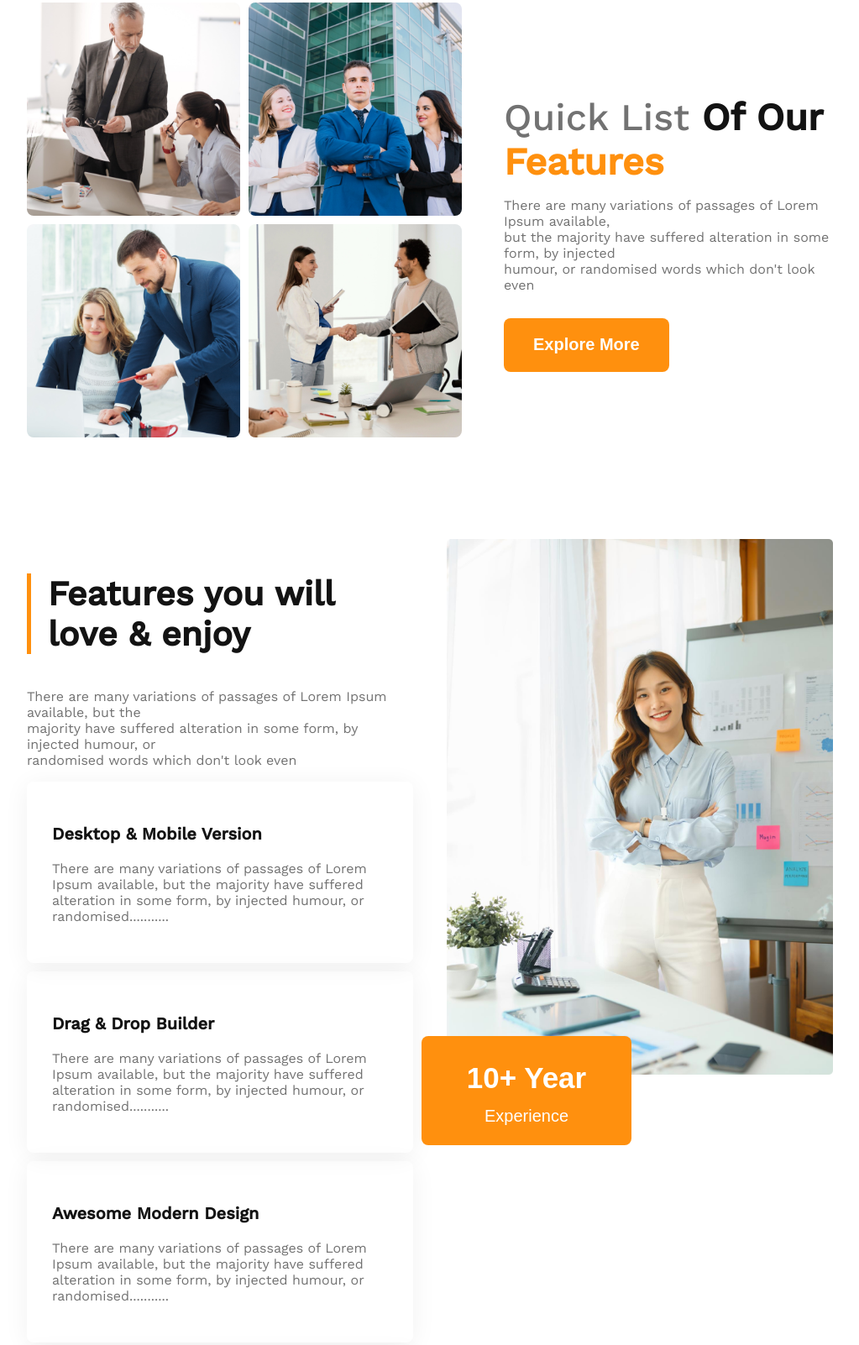
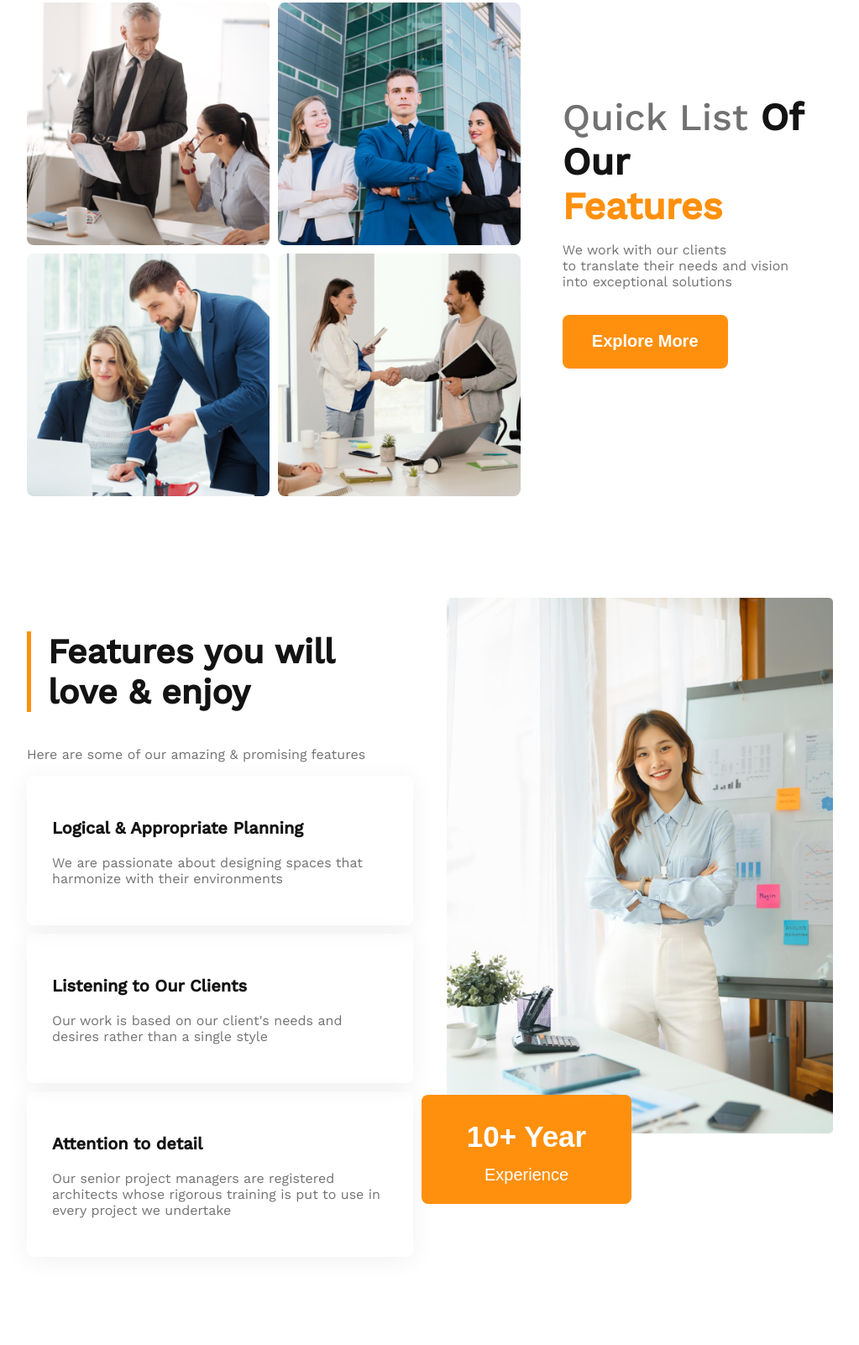
Before and after one commit to farzanahoque2021/second-assignment, a plain HTML site: page index.html in a window 1280 px wide. Shown: the part 1169-2771 px from the top of the page at 84% size, without its empty margins (128-1151 px from the left). Drawn offline with nearby package versions, Linux system fonts and the light colour scheme.

Commit message:
almost done

```diff
--- a/index.html
+++ b/index.html
@@ -40,8 +40,8 @@
 
                 </div>
                 <div class="header-description">
-                    <p>There are many variations of passages of Lorem Ipsum available, but the majority have suffered
-                        alteration in <br>some form, by injected humour, or randomised words which don't look even </p>
+                    <p>G3 provides high quality architectural and interior design solutions to <br>corporations,
+                        institutions, developers, and property owners </p>
 
                 </div>
                 <div>
@@ -70,9 +70,8 @@
                                 id="feature-color">Features</span></h4>
                     </div>
                     <div class="feature-description">
-                        <p>There are many variations of passages of Lorem Ipsum available,<br> but the majority have
-                            suffered alteration in some form, by injected<br> humour, or randomised words which don't
-                            look even</p>
+                        <p> We work with our clients<br> to translate their needs and vision<br> into exceptional
+                            solutions</p>
                     </div>
                     <div>
                         <button class="btn-primary">Explore More</button>
@@ -89,32 +88,23 @@
                         <h3>Features you will<br> love & enjoy</h3>
                     </div>
                     <div class="feature-article-description">
-                        <p>There are many variations of passages of Lorem Ipsum available, but the<br>majority have
-                            suffered alteration in some form, by injected humour, or<br> randomised words which don't
-                            look
-                            even</p>
+                        <p>Here are some of our amazing & promising features</p>
                     </div>
                     <div class="feature-article-container">
                         <div class="feature-container">
-                            <h3>Desktop & Mobile Version</h3>
-                            <p>There are many variations of passages of Lorem Ipsum available, but the majority have
-                                suffered alteration in some form, by injected humour, or randomised...........</p>
+                            <h3>Logical & Appropriate Planning</h3>
+                            <p>We are passionate about designing spaces that harmonize with their environments</p>
                         </div>
                         <div class="feature-container">
-                            <h3>Drag & Drop Builder</h3>
-                            <p>There are many variations of passages of Lorem Ipsum available, but the majority have
-                                suffered alteration in some form, by injected humour, or randomised...........</p>
+                            <h3>Listening to Our Clients</h3>
+                            <p>Our work is based on our client's needs and desires rather than a single style</p>
                         </div>
                         <div class="feature-container">
-                            <h3>Awesome Modern Design</h3>
-                            <p>There are many variations of passages of Lorem Ipsum available, but the majority have
-                                suffered alteration in some form, by injected humour, or randomised...........</p>
+                            <h3>Attention to detail</h3>
+                            <p>Our senior project managers are registered architects whose rigorous training is put to
+                                use in every project we undertake</p>
                         </div>
-                        <div class="feature-container">
-                            <h3>Super Easy to Edit</h3>
-                            <p>There are many variations of passages of Lorem Ipsum available, but the majority have
-                                suffered alteration in some form, by injected humour, or randomised...........</p>
-                        </div>
+
                     </div>
 
                 </div>
@@ -135,9 +125,8 @@
                     <h3>Some Facts</h3>
                 </div>
                 <div class="fact-description">
-                    <p>There are many variations of passages of Lorem Ipsum available, but the majority have
-                        suffered
-                        alteration.</p>
+                    <p> We focus on addressing your needs promptly and thoroughly, and on surpassing your expectations
+                    </p>
                 </div>
                 <div class="fact-containers">
                     <div class="fact-container">
@@ -170,8 +159,7 @@
                     <h3>Our Sponsors</h3>
                 </div>
                 <div class="sponsor-description">
-                    <p>There are many variations of passages of Lorem Ipsum available, but<br> the majority have
-                        suffered alteration.</p>
+                    <p>Thanks to our sponsors</p>
                 </div>
                 <div class="sponsor-icons">
                     <img src="images/sponsors/spotify.png" alt="">
```
